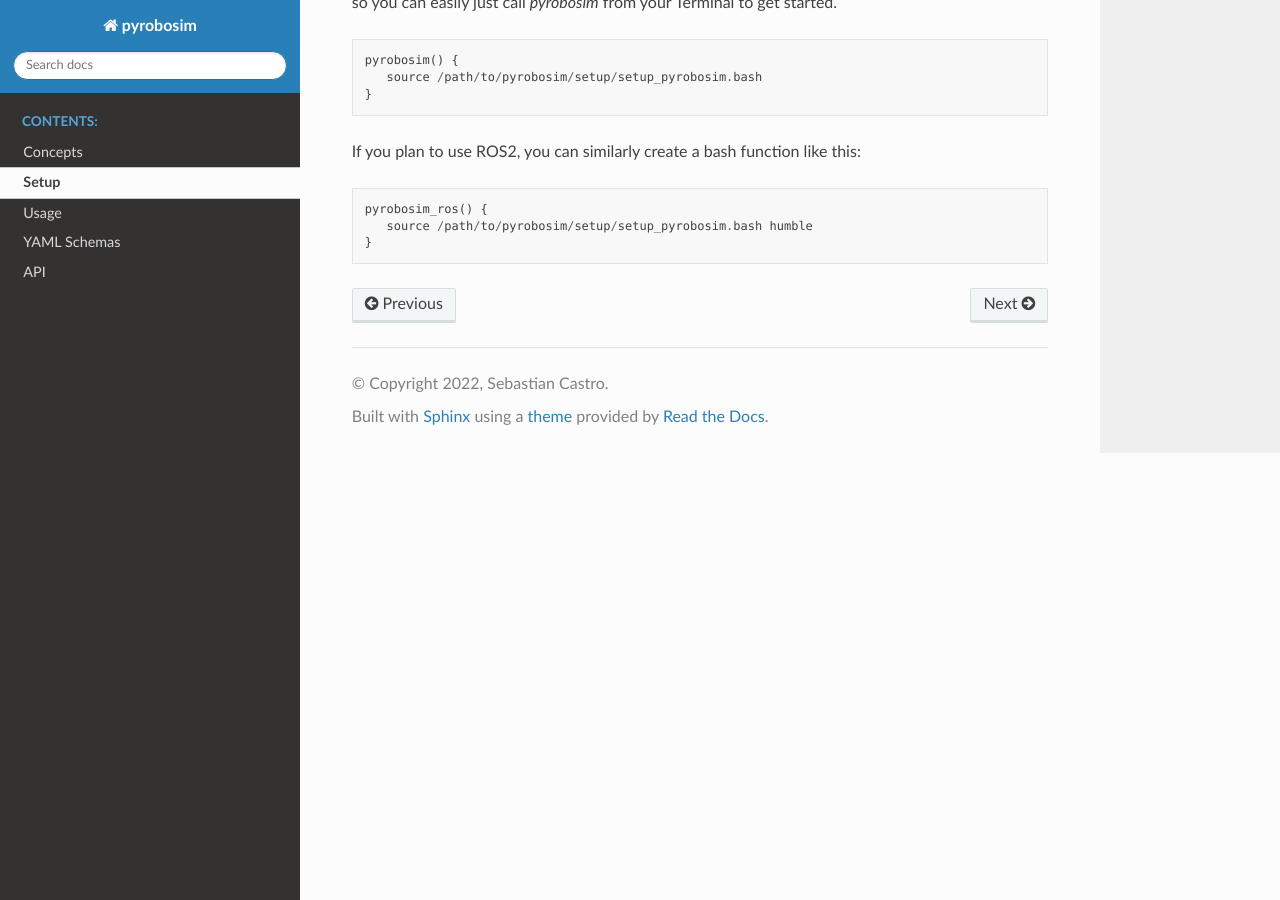
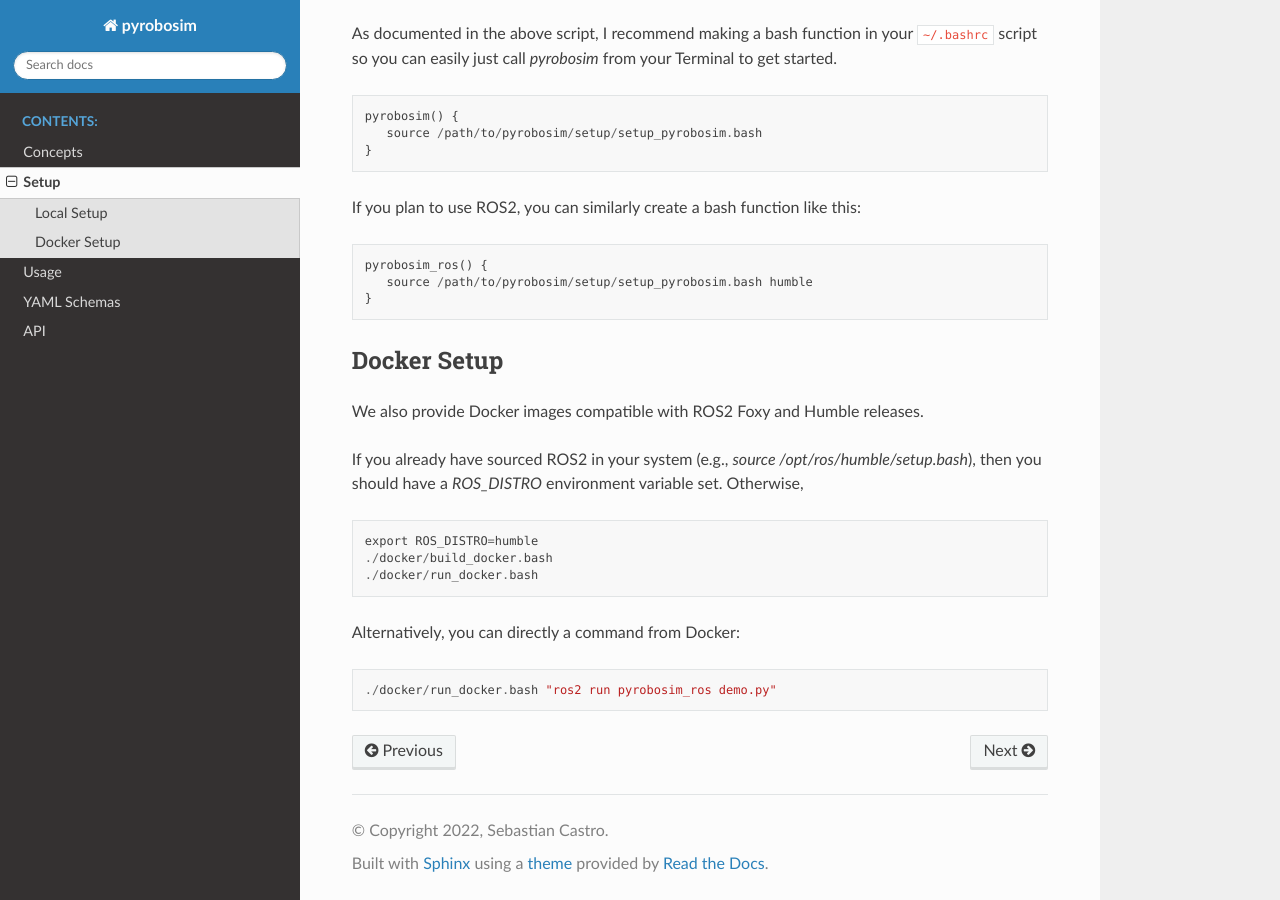
Before and after one commit to sea-bass/pyrobosim, a Sphinx documentation site: the page built from docs/source/setup.rst, in a window 1280 px wide and 900 px high, scrolled down 664 px. Built offline with Sphinx 7.4.7 and the Read the Docs theme 2.0.0, drawn with Linux system fonts in a browser that asks for light colours.

Commit message:
Make multi-container workflows not need to rebuild

```diff
--- a/docs/source/setup.rst
+++ b/docs/source/setup.rst
@@ -5,6 +5,9 @@ This package is being tested with:
 
 * Python 3.8 in Ubuntu 20.04, optionally with ROS2 Foxy
 * Python 3.10 in Ubuntu 22.04, optionally with ROS2 Humble
+
+Local Setup
+-----------
 
 If using ROS2, clone this repo in a valid `colcon workspace <https://docs.ros.org/en/foxy/Tutorials/Workspace/Creating-A-Workspace.html>`_.
 Otherwise, if running standalone, clone it wherever you would like.
@@ -38,3 +41,24 @@ If you plan to use ROS2, you can similarly create a bash function like this:
     pyrobosim_ros() {
        source /path/to/pyrobosim/setup/setup_pyrobosim.bash humble
     }
+
+
+Docker Setup
+------------
+
+We also provide Docker images compatible with ROS2 Foxy and Humble releases.
+
+If you already have sourced ROS2 in your system (e.g., `source /opt/ros/humble/setup.bash`),
+then you should have a `ROS_DISTRO` environment variable set. Otherwise,
+
+::
+
+    export ROS_DISTRO=humble
+    ./docker/build_docker.bash
+    ./docker/run_docker.bash
+
+Alternatively, you can directly a command from Docker:
+
+::
+
+    ./docker/run_docker.bash "ros2 run pyrobosim_ros demo.py"
```
Also changed, not shown: 6 other files.
